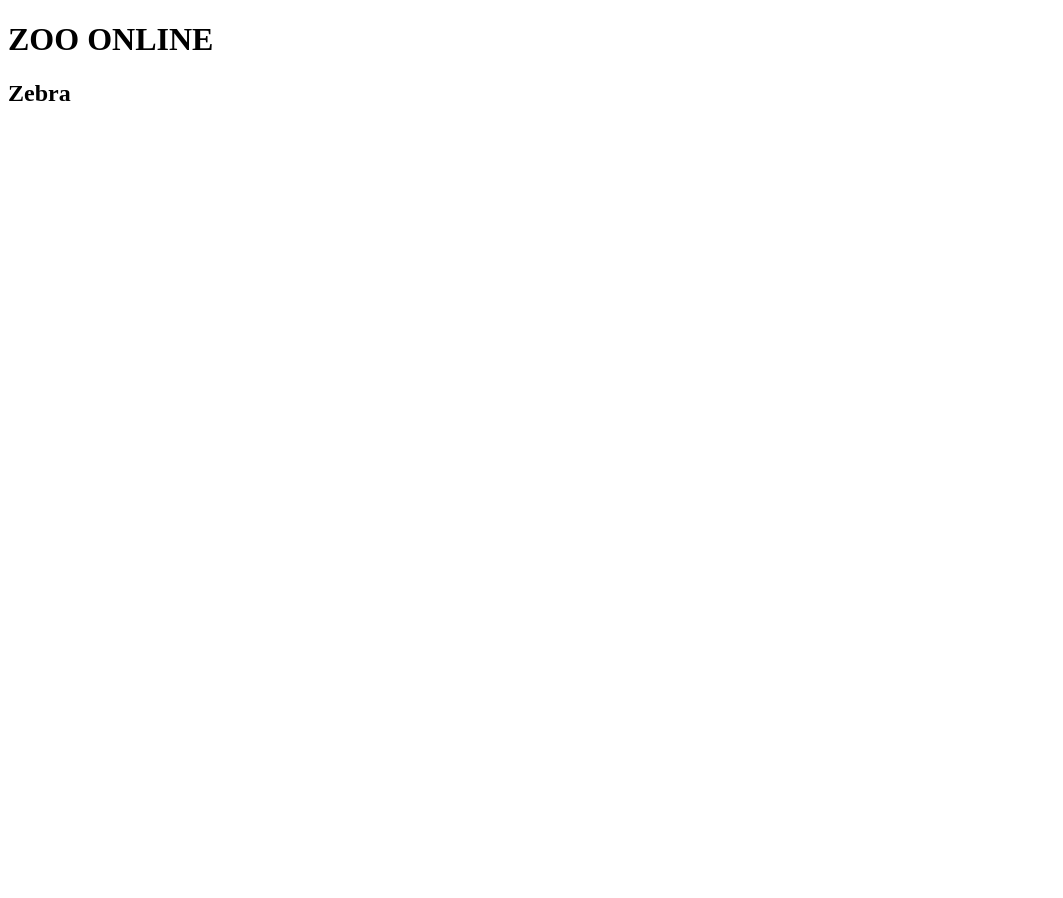
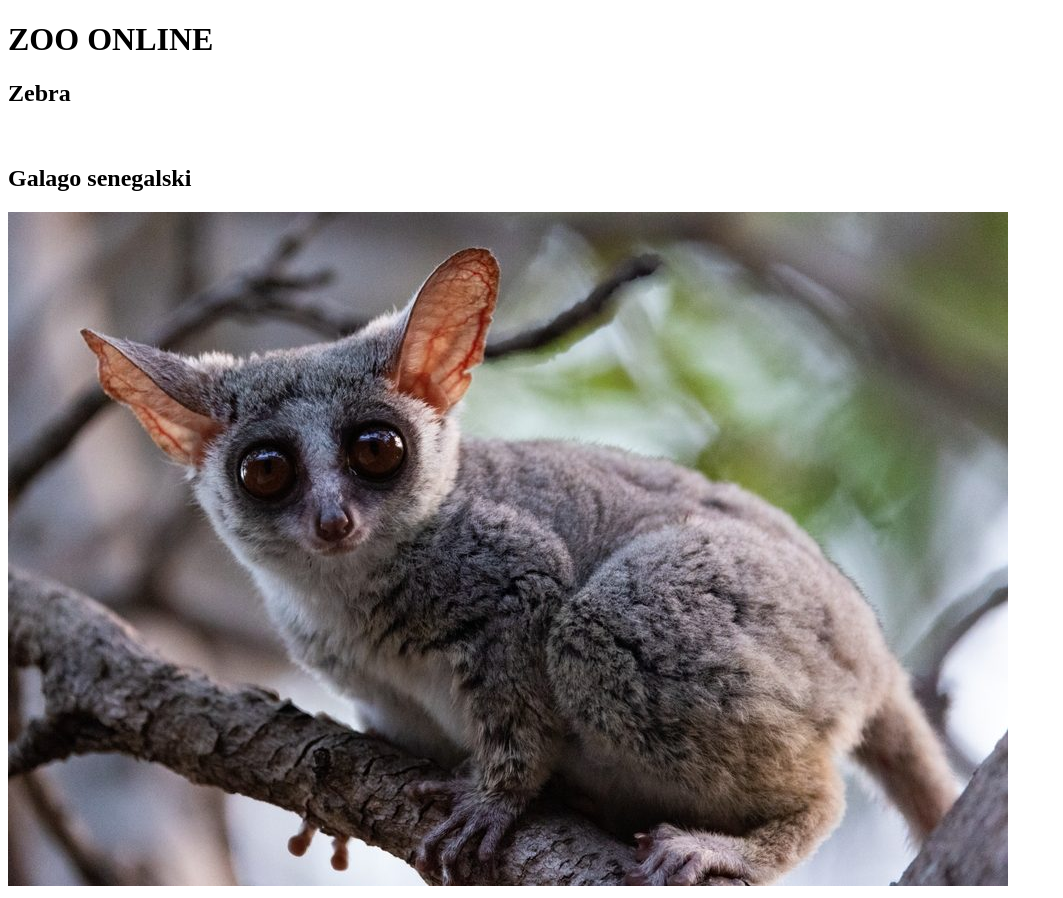
Before and after one commit to Krystiaan2002/ZOO-online, a plain HTML site: page index.html in a window 1280 px wide. Shown: the whole page, without its empty margins (0-1063 px from the left). Before the commit the page ends 800 px from the top, so only its background shows below. Drawn offline with Linux system fonts and the light colour scheme.

Commit message:
dodano zwierze z tytulem i zdjeciem

```diff
--- a/index.html
+++ b/index.html
@@ -14,6 +14,11 @@
             <h2>Zebra</h2>
             <img src="" alt="">
         </section>
+        <section>
+            <h2>Galago senegalski</h2>
+
+            <img src="./galago-senegalski-jest-niewielka-malpiatka-ktora-potrafi-wydawac-zaskakujace-dzwieki-e9c2e5b.jpg" alt="Galago Senegalski">
+        </section>
     </main>
     <footer></footer>
 </body>
```
Also changed, not shown: galago-senegalski-jest-niewielka-malpiatka-ktora-potrafi-wydawac-zaskakujace-dzwieki-e9c2e5b.jpg (added).
